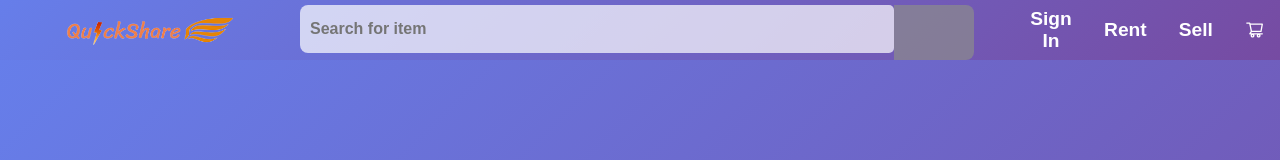
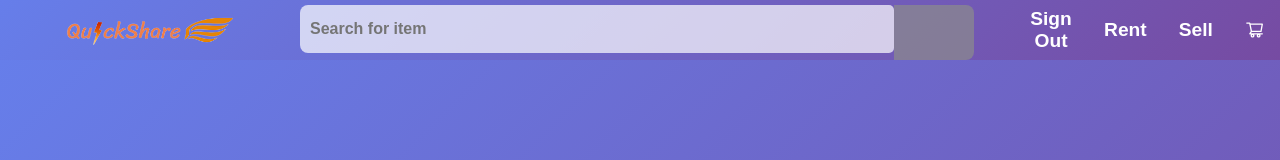
Before and after one commit to JoslinSome/quickshare, a React (Create React App) app in the folder UI/: page /home in a window 1280 px wide. Shown: the top 160 px of the page. Built offline with nearby package versions, Linux system fonts and the light colour scheme; no server answers; sample sign-in values are in the browser's storage.

Commit message:
Updated firebaseFunctions and updated the navbar to reflect when a user is signed in.

```diff
--- a/UI/src/components/NavBar.js
+++ b/UI/src/components/NavBar.js
@@ -1,8 +1,10 @@
-import React, {useState} from 'react';
-import {Link} from 'react-router-dom';
+import React, {useEffect, useState} from 'react';
+import {Link, useNavigate} from 'react-router-dom';
 import {FaBars, FaTimes} from 'react-icons/fa';
 import {Icon} from '@iconify/react';
 import {ShoppingCartOutlined} from '@ant-design/icons';
+import {auth} from '../config/firebaseConfig';
+import {logout} from '../firebaseFunctions/firebaseFunctions';
 
 import './NavBar.css';
 import Logo from '../assets/images/Logo.png';
@@ -10,6 +12,9 @@ import MainSearchBar from './MainSearchBar';
 function Navbar(props) {
   const [click, setClick] = useState(false);
   const [button, setButton] = useState(true);
+  const [user, setUser] = useState(null);
+  const [userIsSet, setUserIsSet] = useState(false);
+  const navigate = useNavigate();
 
   function handleClick() {
     setClick(!click);
@@ -25,6 +30,24 @@ function Navbar(props) {
     }
     window.addEventListener('resize', displayButton);
   }
+
+  useEffect(() => {
+    async function getAuth() {
+      auth.onAuthStateChanged(user => {
+        if (user) {
+          setUser(user);
+          setUserIsSet(true);
+        } else {
+          setUser(null);
+          setUserIsSet(true);
+        }
+      });
+    }
+    getAuth()
+      .then(r => console.log(r))
+      .catch(e => console.log(e));
+  }, [userIsSet]);
+
   return (
     <div className="navbar">
       <div className="navbar-container container">
@@ -36,11 +59,28 @@ function Navbar(props) {
           {click ? <FaTimes /> : <FaBars />}
         </div>
         <ul className={click ? 'nav-menu active' : 'nav-menu'}>
-          <li>
-            <Link to="/sign-in" className="nav-links">
-              Sign In
-            </Link>
-          </li>
+          <>
+            {userIsSet && user ? (
+              <li>
+                <span
+                  className={'nav-links'}
+                  onClick={async () => {
+                    await logout();
+                    setUser(null);
+                    setUserIsSet(false);
+                    navigate('/');
+                  }}>
+                  Sign Out
+                </span>
+              </li>
+            ) : (
+              <li>
+                <Link to="/sign-in" className="nav-links">
+                  Sign In
+                </Link>
+              </li>
+            )}
+          </>
           <li>
             <Link to="/" className="nav-links">
               Rent
--- a/UI/src/firebaseFunctions/firebaseFunctions.js
+++ b/UI/src/firebaseFunctions/firebaseFunctions.js
@@ -1,5 +1,6 @@
 import {auth, db, app} from '../config/firebaseConfig';
 import {addDoc, collection, getDoc, doc} from 'firebase/firestore';
+import {useNavigation} from 'react-router-dom';
 
 async function createUser(uid) {
   const userRef = doc(db, 'users', uid);
@@ -59,4 +60,8 @@ async function checkIfUserExists(uid) {
   }
 }
 
-export {createUser, updateUser, getUser, deleteUser, checkIfUserExists};
+async function logout() {
+  await auth.signOut();
+}
+
+export {createUser, updateUser, getUser, deleteUser, checkIfUserExists, logout};
```
